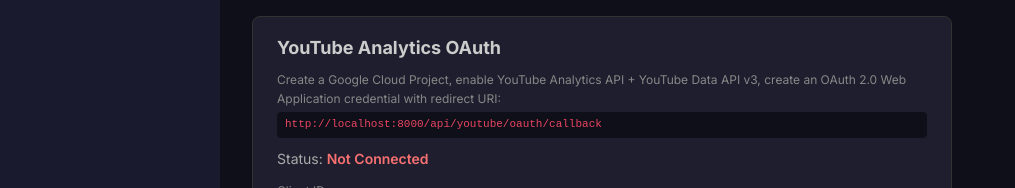
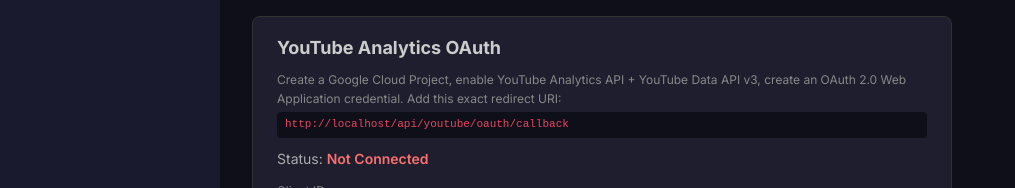
Before and after one commit to nrayyagari/ai-youtube-growth-studio, a React (Vite) app in the folder frontend/: page /settings in a window 1280 px wide. Shown: the part 521-709 px from the top of the page, without its empty margins (0-1015 px from the left). Built offline with nearby package versions, Linux system fonts and the light colour scheme; no server answers.

Commit message:
Fix OAuth redirect URI: auto-detect tunnel vs localhost URL

```diff
--- a/frontend/src/pages/Settings.tsx
+++ b/frontend/src/pages/Settings.tsx
@@ -23,15 +23,20 @@
     setLoading(true);
     setMsg("");
     try {
+      const redirectUri = window.location.origin + "/api/youtube/oauth/callback";
       const res = await fetch("/api/youtube/oauth/url", {
         method: "POST",
         headers: { "Content-Type": "application/json" },
-        body: JSON.stringify({ client_id: clientId, client_secret: clientSecret }),
+        body: JSON.stringify({
+          client_id: clientId,
+          client_secret: clientSecret,
+          redirect_uri: redirectUri,
+        }),
       });
       const data = await res.json();
       if (data.auth_url) {
         window.open(data.auth_url, "_blank");
-        setMsg("Complete OAuth in the opened window. Refresh status after.");
+        setMsg("Complete OAuth in the opened window. Then click Refresh Status.");
       }
     } catch (err: any) {
       setMsg("Error: " + err.message);
@@ -59,8 +64,12 @@
         <h2 style={styles.sectionTitle}>YouTube Analytics OAuth</h2>
         <p style={styles.help}>
           Create a Google Cloud Project, enable YouTube Analytics API + YouTube Data API v3,
-          create an OAuth 2.0 Web Application credential with redirect URI:
-          <code style={styles.code}>http://localhost:8000/api/youtube/oauth/callback</code>
+          create an OAuth 2.0 Web Application credential. Add this exact redirect URI:
+          <code style={styles.code} id="redirectUri">
+            {typeof window !== "undefined"
+              ? window.location.origin + "/api/youtube/oauth/callback"
+              : "http://localhost:8000/api/youtube/oauth/callback"}
+          </code>
         </p>
         <div style={styles.status}>
           Status:{" "}
```
Also changed, not shown: 1 other file (tests, documents, lock files or other folders).
